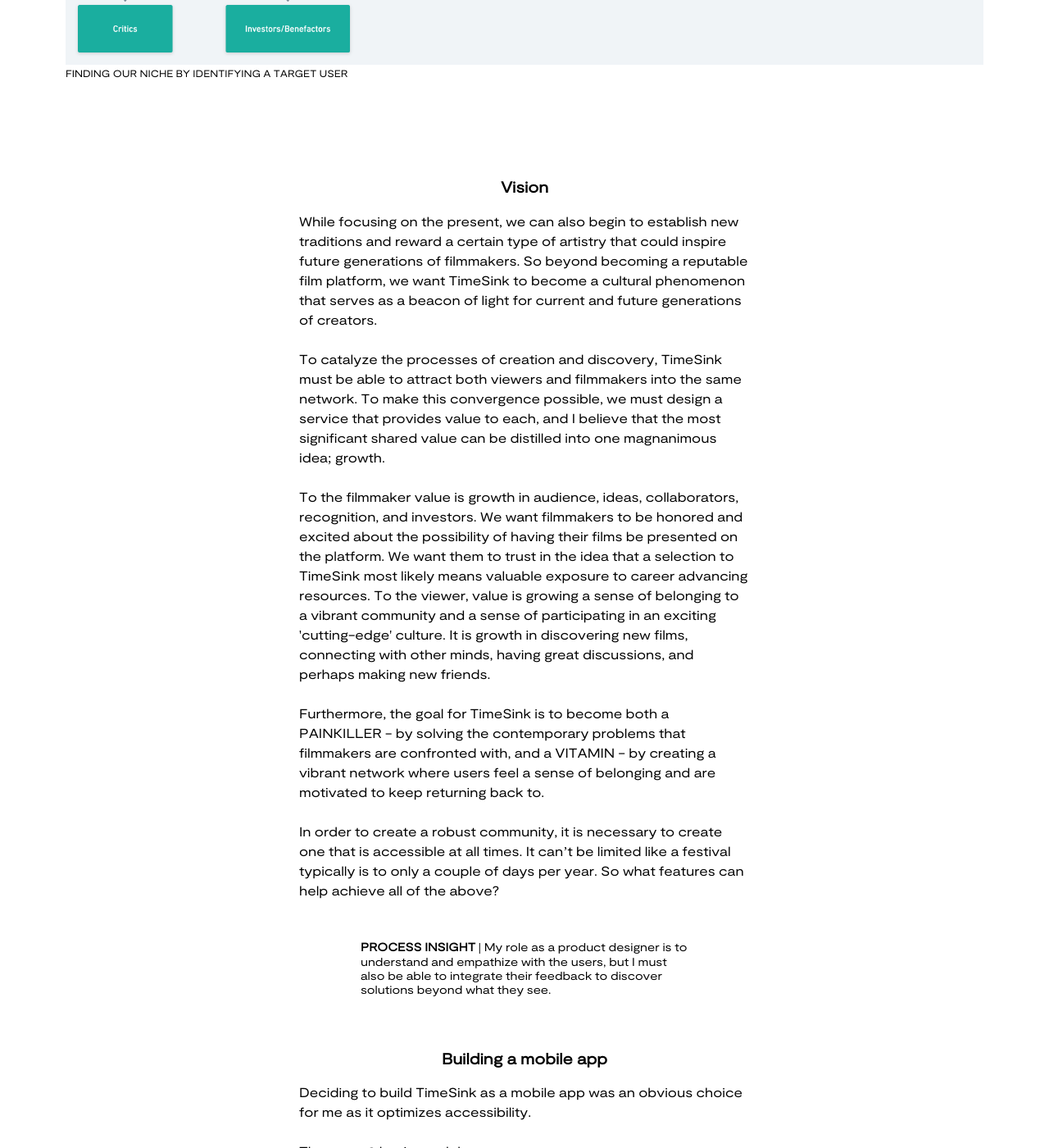
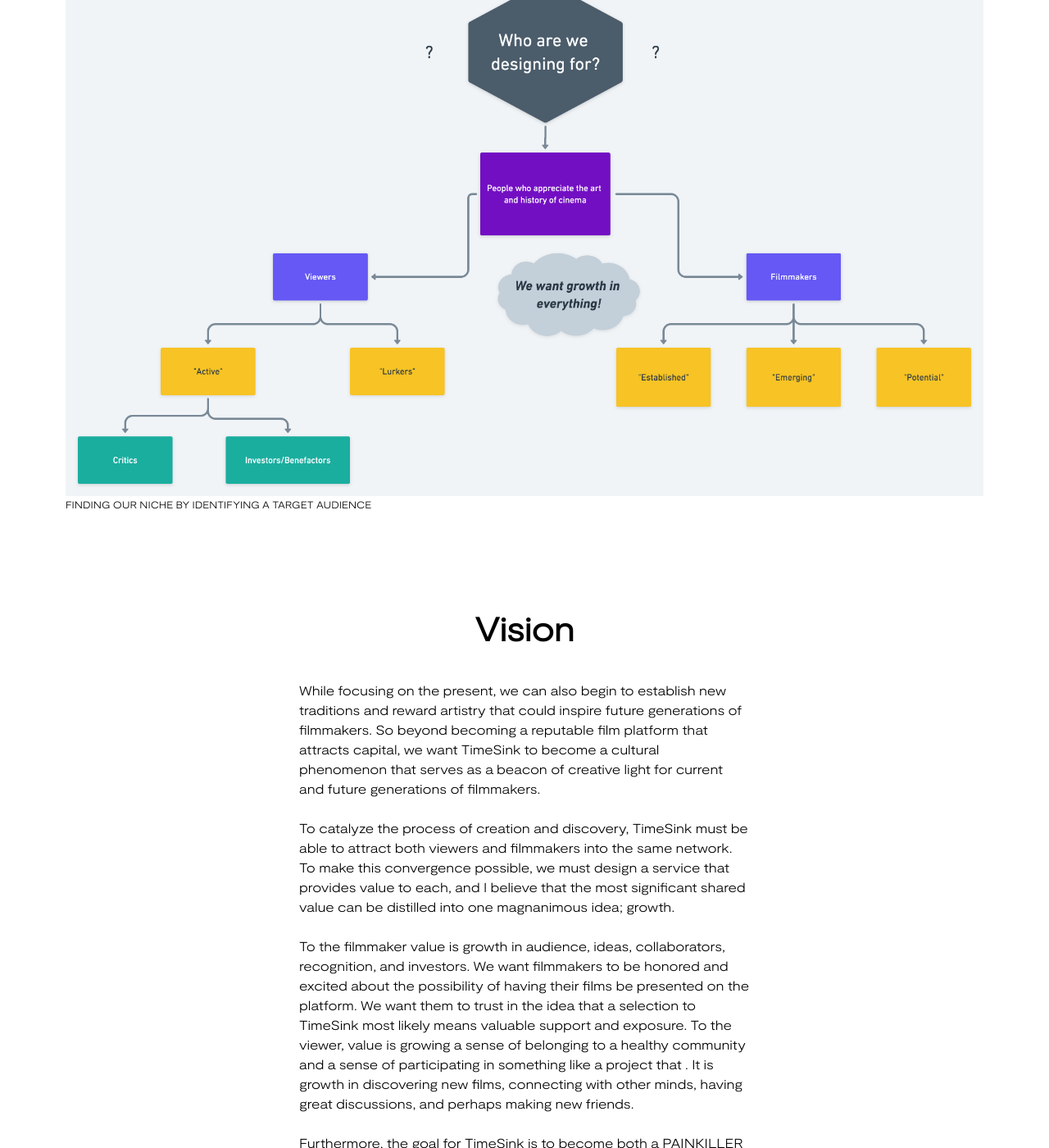
Before and after one commit to aaronzomback/design-portfolio, a Jekyll site: the page built from timesink.html, in a window 1280 px wide and 1400 px high, scrolled down 5171 px. Shown: the whole window at 82% size. Built offline with Jekyll 4.4.1, drawn with Linux system fonts in a browser that asks for light colours; some of the changed text lies outside the part shown.

Commit message:
moderat font family added

```diff
--- a/_layouts/nav.html
+++ b/_layouts/nav.html
@@ -1,3 +1,4 @@
+
 <!DOCTYPE html>
 <html lang="en" dir="ltr">
   <head>
--- a/assets/css/app.scss
+++ b/assets/css/app.scss
@@ -4,7 +4,27 @@
 @font-face {
   font-family: "Moderat-Extended";
   font-weight: 400;
-  src: url(/assets/fonts/Moderat-Trial-Extended-Regular.otf);
+  src: url(/assets/fonts/Moderat-Extended-Regular.woff2);
+}
+
+@font-face {
+  font-family: "Moderat-Extended-Medium";
+  src: url(/assets/fonts/Moderat-Extended-Medium.woff2);
+}
+
+@font-face {
+  font-family: "Moderat-Extended-Light";
+  src: url(/assets/fonts/Moderat-Extended-Light.woff);
+}
+
+@font-face {
+  font-family: "Condensed";
+  src: url(/assets/fonts/Moderat-Condensed-Light.woff2);
+}
+
+@font-face {
+  font-family: "Mono";
+  src: url(/assets/fonts/Moderat-Mono-Regular.ttf);
 }
 
 @font-face {
@@ -13,13 +33,25 @@
   src: url(/assets/fonts/Coriolis_trial-Regular.otf);
 }
 
-$header-font: "Moderat-extended";
+
+
+$body-font: "Moderat-Extended";
+$title-font: "Moderat-Extended-Medium";
+$body-font-light: "Moderat-Extended-Light";
+$condensed: "Condensed";
+$mono: "Mono";
 $duration: .2s;
 $distance: 8px;
 $easeOutBack: cubic-bezier(0.175, 0.885, 0.320, 1.275);
 
 
+h1 {
+  font-size: 40px;
+}
 
+h2 {
+  font-size: 32px;
+}
 
 header {
   display: flex;
@@ -52,7 +84,7 @@
         position: absolute;
         bottom: 2px;
         left: 0; right: 0;
-        height: 1px;
+        height: 0.8px;
         background-color: black;
     }
     &:before {
@@ -84,7 +116,7 @@
 
 
 body {
-  font-family: $header-font;
+  font-family: $body-font-light;
   background-color: white;
   margin-right: 80px;
   margin-left: 80px;
@@ -165,7 +197,7 @@
 
 
   h1 {
-    font-family: $header-font;
+    font-family: $body-font;
     font-size: 64px;
     margin-bottom: 4px;
     text-decoration: none;
@@ -211,6 +243,7 @@
   h1 {
     font-size: 64px;
     margin-bottom: 8px;
+    font-family: $body-font;
   }
 
   p {
@@ -230,6 +263,10 @@
   .column {
     flex: 20%;
     margin-right: 32px;
+  }
+
+  p {
+    font-family: $condensed;
   }
 
   div.platform p {
@@ -285,6 +322,26 @@
       line-height: 1.5;
     }
   }
+}
+
+section.event-poster {
+
+  margin-bottom: 120px;
+
+  img {
+    display: block;
+    width: 50%;
+    margin: 0 auto;
+  }
+
+  p {
+    display: inline-block;
+    width: 100%;
+    margin-top: 0;
+    font-size: 12px;
+    text-align: center;
+  }
+
 }
 
 section.research {
--- a/timesink.html
+++ b/timesink.html
@@ -10,7 +10,7 @@
  <p>a film platform dedicated to presenting films made by current artists and attracting audiences, critics, and investors</p>
    </div>
    <div class="timesink_cover_mockup">
-     <img src="/assets/img/timesink3mockup.png" style="width:480px;height:360px;">
+     <img src="/assets/img/play.svg" style="width:480px;height:360px;">
    </div>
 </section>
 
@@ -68,23 +68,28 @@
 
 <section class="prologue">
   <div class="prologue-text">
-    <h1 style="text-align:center">Prologue</h1>
+    <h2 style="text-align:center">Prologue</h2>
     <p>As a filmmaker I consider the film industry to be like the wild west. There is no direct pathway towards growing an audience, securing distribution, or attracting investments. This is especially true for those who have little to no connections. <br> <br>
 
-  We can try for our own distribution and upload films to YouTube or Vimeo but I've considered those platforms to be a far from ideal home for filmmakers. I find those platforms to be oversaturated and too generalized to serve as the home-plate of film. With few exceptions, it is even likely that films hosted on such platforms will simply get lost among the noise of endless content. Film festivals can be helpful, but there still seems to be too many incoherencies. Couldn't there be something else that offers a more impactful and sustained culture which could be like the vanguard of contemporary and independent film? <br> <br>
+  We can try for our own distribution and upload films to YouTube or Vimeo but I've considered those platforms to be a far from ideal home for filmmakers; being oversaturated and too generalized. With few exceptions, most films hosted on such platforms will simply get lost among the noise of endless content. Film festivals can be helpful, but there still seems to be too many incoherencies. Couldn't there be something else that offers a more impactful and sustained culture which could be like the vanguard of contemporary and independent film? <br> <br>
 
-  My heart has led me to believe that there needs to be a centralized catalyst in the film industry that not only helps emerging filmmakers break through the noise and get the support they need to continue their art form, but also a curated ‘go-to’ film community where people can expect to discuss, meet, and discover. Recognizing that it's not enough to impulsively draw from one's personal feelings and limited experiences, I needed to conduct research to determine whether such a platform could be useful. </p>
+  I believe that there needs to be a centralized catalyst in the film industry that not only helps emerging filmmakers break through the noise and get the support they need to continue their art form, but also a curated film community where people can expect to discuss, meet, and discover. </p>
   </div>
+</section>
+
+<section class="event-poster">
+    <img src="/assets/img/TimeSink1stReleasePoster.jpg" alt="1st-timesink-poster">
+    <p class="poster-caption">A POSTER DESIGN I CREATED FOR TIMESINK'S FIRST POP-UP CINEMA EVENT</p>
 </section>
 
 <section class="research">
   <div class="research-text">
-    <h1 style="text-align:center">Research</h1>
+    <h2 style="text-align:center">Research</h2>
     <p>Before thinking about a design for a new film platform, I first wanted to conduct research in order to validate problems shared by many filmmakers. <br> <br>
 
-Instead of interviewing other filmmakers, I chose to investigate online forums - like reddit and nofilmschool.com - for discussion between anonymous filmmakers. I thought that this type of a sales safari method would be more efficient in diagnosing current filmmakers’ pain points as opposed to conducting personal interviews. <br> <br>
+Instead of interviewing other filmmakers, I chose to investigate online forums - like reddit and nofilmschool.com - for discussion between anonymous filmmakers. I thought that this type of a sales safari method would be more efficient in diagnosing current filmmakers’ pain points as opposed to conducting personal interviews. <br>
 
-I began to notice a consensus emerging - filmmakers’ were disappointed that film festivals provided little value and support towards developing their careers. I discovered that most filmmakers submit to and attend film festivals in order to find collaborators, gain representation, secure distribution, or attract investments.
+<h3>I began to notice a consensus emerging - filmmakers’ were disappointed that film festivals provided little value and support towards developing their careers.</h3> I discovered that most filmmakers submit to and attend film festivals in order to find collaborators, gain representation, secure distribution, or attract investments.
 </p>
   </div>
   <div class="process-research">
@@ -100,9 +105,9 @@
 
 <section class="problem">
   <div class="problem-text">
-    <h1 style="text-align:center">The Problem</h1>
+    <h2 style="text-align:center">The Problem</h2>
     <p>
-      There doesn’t seem to be a trusted and viable place for emerging independent film talent to establish their work. Aside from a handful of larger film festivals, many filmmakers no longer trust nor consider them to be relevant, especially with personal representation and distribution options available such as YouTube and Vimeo. This distrust appears to be caused by a lack of engagement and a lack of value generated towards their careers. Additionally, festivals often charge submission fees without providing proof of viewership. These impersonal experiences cause filmmakers to feel marginalized, disillusioned, and discouraged.
+      There doesn’t seem to be a trusted and viable place for emerging independent film talent to establish their work. Aside from a handful of larger film festivals, many filmmakers no longer trust nor consider them to be relevant, especially with personal representation and distribution options available such as YouTube and Vimeo. This distrust appears to be caused by a lack of engagement and a lack of value generated towards their careers. Additionally, festivals often charge submission fees without providing proof of viewership. <h3>These impersonal experiences cause filmmakers to feel marginalized, disillusioned, and discouraged.</h3>
     </p>
   </div>
 </section>
@@ -111,16 +116,16 @@
 
 <section class="design-for">
   <div class="design-for-text">
-    <h1 style="text-align:center">Who are we designing for?</h1>
+    <h2 style="text-align:center">Who are we designing for?</h2>
     <p>To best inform the overall product design - from how it looks and feels, to how it works, I first had to identify exactly who this platform will be designed for. <br> <br>
        If we want to differentiate TimeSink from platforms such as YouTube or Vimeo, it’s not enough to design for filmmakers and/or viewers, but more so the design must be crafted towards a specific persona and idea. <br> <br>
-       At this stage I identified TimeSink’s niche user; namely those who appreciate the art and history of cinema. By doing this, we not only begin to articulate the types of films that TimeSink would curate, but also the brand personality, design principles, and overall theme. Already, this is different than a massive online hosted video platform like YouTube. It is about becoming more specialized and I think by doing so, it raises the possibility of creating a super-loyal user base. </p>
+       At this stage I identified TimeSink’s niche user; namely those who appreciate the art and history of cinema. By doing this, we not only begin to articulate the types of films that TimeSink would curate (those who appreciate history often have developed taste) but also the brand personality, design principles, and overall theme. Already, this is different than a massive online hosted video platform like YouTube. It is about becoming more specialized and I think by doing so, it raises the possibility of creating a super-loyal user base. </p>
   </div>
 </section>
 
 <section class="design-for-img">
   <img src="/assets/img/designfor.png" alt="who-are-we-designing-for">
-  <p class="design-for-caption">FINDING OUR NICHE BY IDENTIFYING A TARGET USER</p>
+  <p class="design-for-caption">FINDING OUR NICHE BY IDENTIFYING A TARGET AUDIENCE</p>
 </section>
 
 
@@ -129,11 +134,11 @@
     <h1 style="text-align:center">Vision</h1>
     <p>
 
-      While focusing on the present, we can also begin to establish new traditions and reward a certain type of artistry that could inspire future generations of filmmakers. So beyond becoming a reputable film platform, we want TimeSink to become a cultural phenomenon that serves as a beacon of light for current and future generations of creators.<br> <br>
+      While focusing on the present, we can also begin to establish new traditions and reward artistry that could inspire future generations of filmmakers. So beyond becoming a reputable film platform that attracts capital, we want TimeSink to become a cultural phenomenon that serves as a beacon of creative light for current and future generations of filmmakers.<br> <br>
 
-      To catalyze the processes of creation and discovery, TimeSink must be able to attract both viewers and filmmakers into the same network. To make this convergence possible, we must design a service that provides value to each, and I believe that the most significant shared value can be distilled into one magnanimous idea; growth. <br> <br>
+      To catalyze the process of creation and discovery, TimeSink must be able to attract both viewers and filmmakers into the same network. To make this convergence possible, we must design a service that provides value to each, and I believe that the most significant shared value can be distilled into one magnanimous idea; growth. <br> <br>
 
-    To the filmmaker value is growth in audience, ideas, collaborators, recognition, and investors. We want filmmakers to be honored and excited about the possibility of having their films be presented on the platform. We want them to trust in the idea that a selection to TimeSink most likely means valuable exposure to career advancing resources. To the viewer, value is growing a sense of belonging to a vibrant community and a sense of participating in an exciting 'cutting-edge' culture. It is growth in discovering new films, connecting with other minds, having great discussions, and perhaps making new friends.<br> <br>
+    To the filmmaker value is growth in audience, ideas, collaborators, recognition, and investors. We want filmmakers to be honored and excited about the possibility of having their films be presented on the platform. We want them to trust in the idea that a selection to TimeSink most likely means valuable support and exposure. To the viewer, value is growing a sense of belonging to a healthy community and a sense of participating in something like a project that . It is growth in discovering new films, connecting with other minds, having great discussions, and perhaps making new friends.<br> <br>
 
      Furthermore, the goal for TimeSink is to become both a PAINKILLER - by solving the contemporary problems that filmmakers are confronted with, and a VITAMIN - by creating a vibrant network where users feel a sense of belonging and are motivated to keep returning back to. <br> <br>
 
@@ -149,7 +154,7 @@
 
 <section class="mobile-app">
   <div class="app-text">
-    <h1 style="text-align:center">Building a mobile app</h1>
+    <h2 style="text-align:center">Building a mobile app</h2>
     <p>Deciding to build TimeSink as a mobile app was an obvious choice for me as it optimizes accessibility. <br> <br>
 
     There are 8 basic models: </p>
@@ -171,12 +176,12 @@
 
 <section class="features">
   <div class="features-text">
-    <h1 style="text-align:left">Features</h1>
+    <h2 style="text-align:left">Features</h2>
   </div>
 
 <section class="user-onboarding">
   <div class="user-onboarding-text">
-  <h1 style="text-align:left">User onboarding, it's personal.</h1>
+  <h3 style="text-align:left">User onboarding, it's personal.</h3>
   <p>
     TimeSink immediately welcomes the new user by personalizing the sign-up process. The user will decide their own title by identifying themselves as either a cinephile, a filmmaker, a critic, or an investor.
   </p>
```
Also changed, not shown: assets/fonts/Moderat-Condensed-Light.woff2 (added), assets/fonts/Moderat-Condensed-Regular.woff (added), assets/fonts/Moderat-Extended-Black.woff (added), assets/fonts/Moderat-Extended-Black.woff2 (added), assets/fonts/Moderat-Extended-Bold.woff (added), assets/fonts/Moderat-Extended-Bold.woff2 (added), assets/fonts/Moderat-Extended-Light.woff (added), assets/fonts/Moderat-Extended-Medium.woff (added), assets/fonts/Moderat-Extended-Medium.woff2 (added), assets/fonts/Moderat-Extended-Regular-Italic.woff (added), assets/fonts/Moderat-Extended-Regular.woff (added), assets/fonts/Moderat-Extended-Regular.woff2 (added), assets/fonts/Moderat-Extended-Thin.woff2 (added), assets/fonts/Moderat-Mono-Regular.ttf (added), 1 more files, 1 other file.
